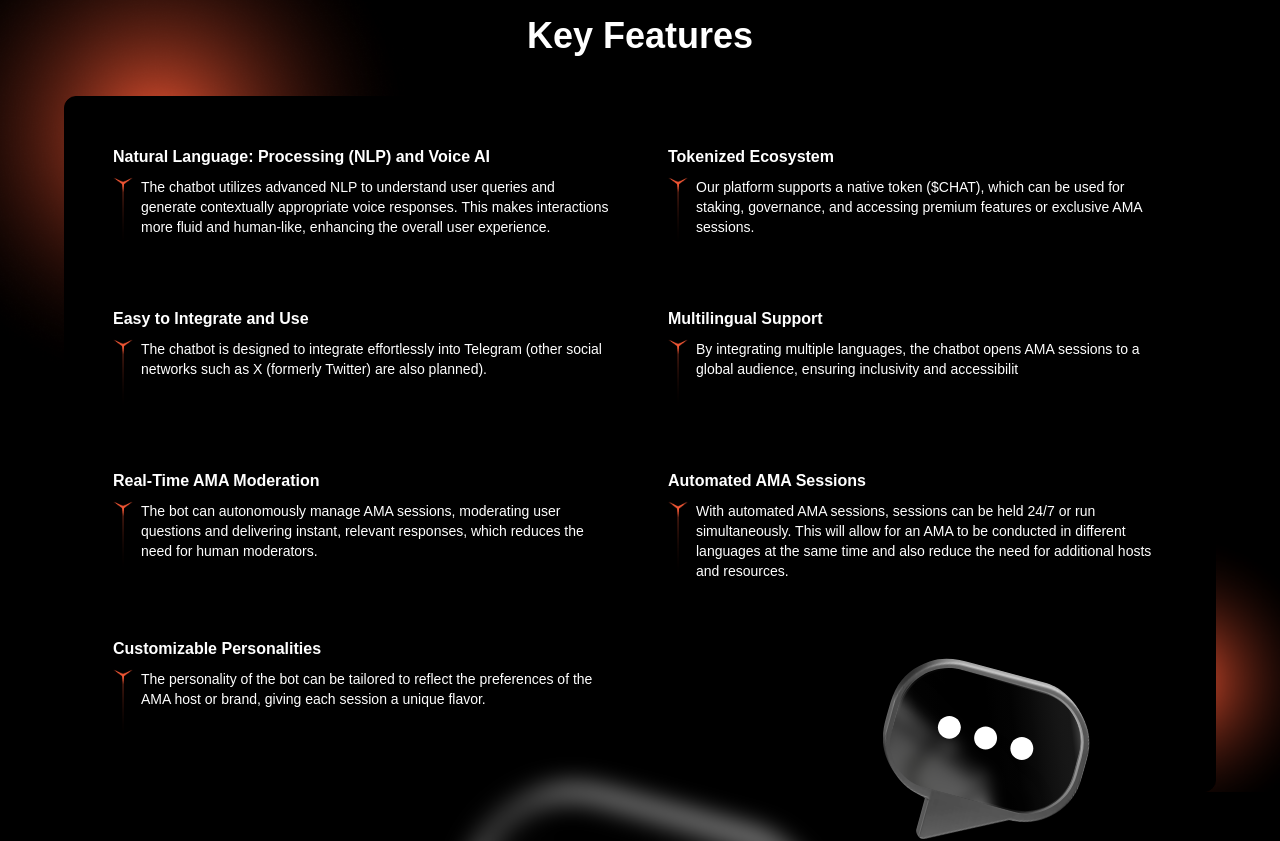
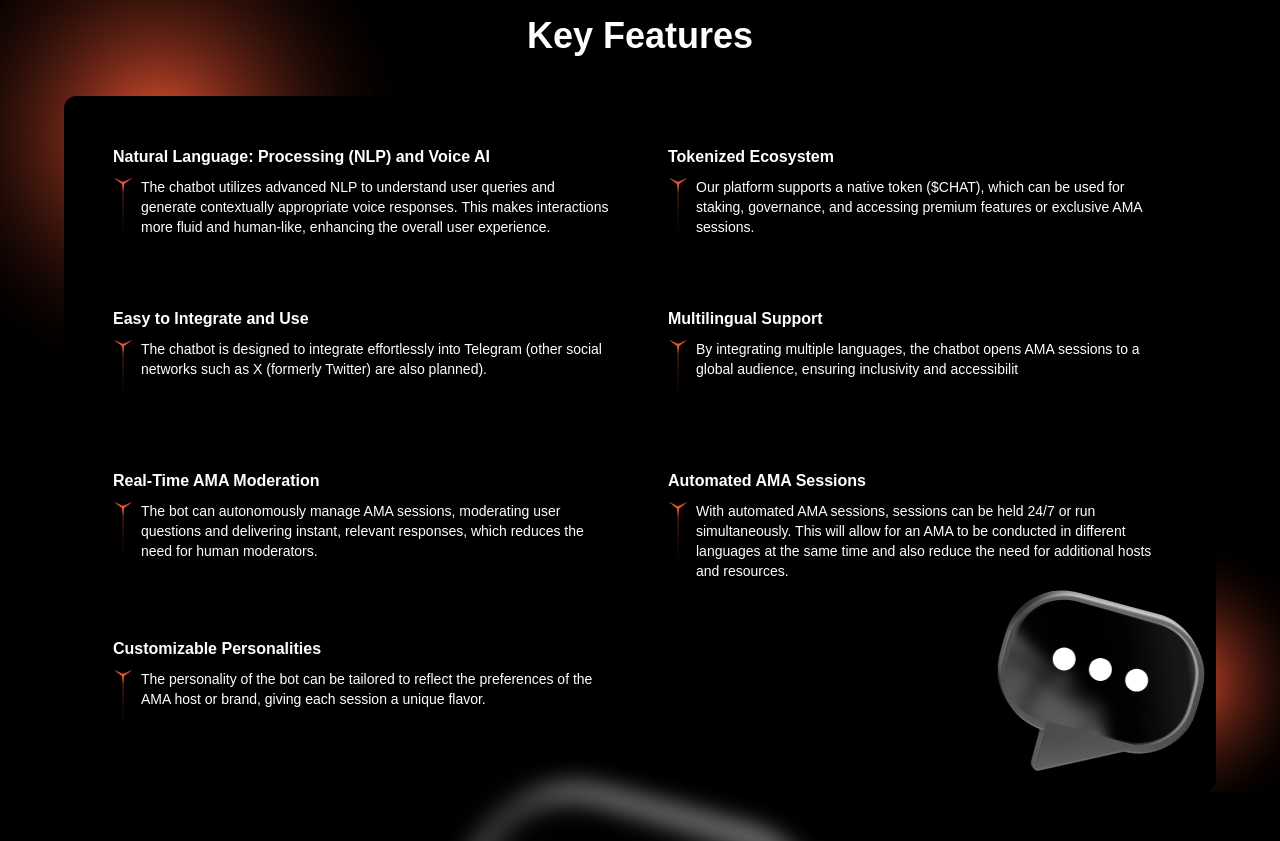
Before and after one commit to hoangcnttbkdn/chatter-box, a React (Vite) app: page / in a window 1280 px wide. Shown: the part 920-1761 px from the top of the page. Built offline with nearby package versions, Linux system fonts and the light colour scheme; a web font is replaced by a local one.

Commit message:
feat: animation section 2

```diff
--- /dev/null
+++ b/src/components/features/KeyFeature.tsx
@@ -0,0 +1,91 @@
+import * as radialSm from '../../assets/images/radial-red-sm.png';
+import * as radial from '../../assets/images/radial-red.png';
+import * as markIcon from '../../assets/images/mark-icon.png';
+import * as message from '../../assets/images/message.svg';
+
+function KeyFeature() {
+    interface Feature {
+        title: string;
+        content: string;
+    }
+
+    const features: Feature[] = [
+        {
+            title: 'Natural Language: Processing (NLP) and Voice AI',
+            content:
+                'The chatbot utilizes advanced NLP to understand user queries and generate contextually appropriate voice responses. This makes interactions more fluid and human-like, enhancing the overall user experience.',
+        },
+        {
+            title: 'Tokenized Ecosystem',
+            content:
+                'Our platform supports a native token ($CHAT), which can be used for staking, governance, and accessing premium features or exclusive AMA sessions.',
+        },
+        {
+            title: 'Easy to Integrate and Use',
+            content:
+                'The chatbot is designed to integrate effortlessly into Telegram (other social networks such as X (formerly Twitter) are also planned).',
+        },
+        {
+            title: ' Multilingual Support',
+            content:
+                'By integrating multiple languages, the chatbot  opens AMA sessions to a global audience, ensuring inclusivity and accessibilit',
+        },
+        {
+            title: 'Real-Time AMA Moderation',
+            content:
+                'The bot can autonomously manage AMA sessions, moderating user questions and delivering instant, relevant responses, which reduces the need for human moderators.',
+        },
+
+        {
+            title: 'Automated AMA Sessions',
+            content:
+                'With automated AMA sessions, sessions can be held 24/7 or run simultaneously. This will allow for an AMA to be conducted in different languages at the same time and also reduce the need for additional hosts and resources.',
+        },
+
+        {
+            title: 'Customizable Personalities',
+            content:
+                'The personality of the bot can be tailored to reflect the preferences of the AMA host or brand, giving each session a unique flavor.',
+        },
+    ];
+
+    return (
+        <>
+            <div className="absolute top-0 w-1/3 -translate-y-1/4 left-0">
+                <img src={radial.default} alt="" className="" />
+            </div>
+
+            <img
+                src={radialSm.default}
+                alt=""
+                className=" absolute bottom-0 right-0 w-1/5"
+            />
+            <div className="relative bg-black border-black  lg:max-w-6xl rounded-xl border p-4 md:p-8 mx-auto grid grid-cols-1 md:grid-cols-2 md:gap-6">
+                <img
+                    src={message.default}
+                    alt=""
+                    className=" moving-left-right absolute bottom-0 right-0 w-1/5 -translate-x-1/2  translate-y-1/3"
+                />
+                {features.map((feature, index) => (
+                    <div key={index} className="p-4 rounded-lg shadow-md">
+                        <h3 className="text-base font-bold mb-2">
+                            {feature.title}
+                        </h3>
+                        <div className="flex gap-2">
+                            <img
+                                src={markIcon.default}
+                                alt=""
+                                className="w-5"
+                            />
+                            <p className="font-light text-sm">
+                                {feature.content}
+                            </p>
+                        </div>
+                    </div>
+                ))}
+            </div>
+        </>
+    );
+}
+
+export default KeyFeature;
--- a/src/global.scss
+++ b/src/global.scss
@@ -128,3 +128,19 @@ body {
         transform: rotate3d(0, 0, 0, 0deg);
     }
 }
+
+@keyframes moveLeftRight {
+    0% {
+        transform: translateX(0);
+    }
+    50% {
+        transform: translateX(-50px); // Move left
+    }
+    100% {
+        transform: translateX(0); // Move back to the original position
+    }
+}
+
+.moving-left-right {
+    animation: moveLeftRight 3.5s ease-in-out infinite;
+}
--- a/src/pages/home/index.tsx
+++ b/src/pages/home/index.tsx
@@ -4,7 +4,6 @@ import Title from '../../components/ui/title';
 import * as benefitBg from '../../assets/images/benefit-bg.png';
 import * as redContent from '../../assets/images/content.png';
 import * as markIconSm from '../../assets/images/mark-icon-sm.png';
-import * as markIcon from '../../assets/images/mark-icon.png';
 import * as message from '../../assets/images/message.svg';
 import * as chart from '../../assets/images/page/chart.png';
 import * as circleBg from '../../assets/images/page/circle background.png';
@@ -13,62 +12,17 @@ import * as commentFrame2 from '../../assets/images/page/comment 2.png';
 import * as textIcon from '../../assets/images/page/icon text.png';
 import * as voiceIcon from '../../assets/images/page/icon voice.png';
 import * as logo from '../../assets/images/page/logo.png';
-import * as radialSm from '../../assets/images/radial-red-sm.png';
-import * as radial from '../../assets/images/radial-red.png';
+
 import * as threeGroup from '../../assets/images/three-group.png';
 import * as twoGroup from '../../assets/images/twogroup.png';
 
-import OfficalLink from '../../components/features/offical-link';
+import OfficalLink from '../../components/features/OfficalLink';
 import Roadmap from '../../components/features/roadmap';
 import './home.scss';
-import AboutUs from '../../components/features/about-us';
+import AboutUs from '../../components/features/AboutUs';
+import KeyFeature from '../../components/features/KeyFeature';
 
 function HomePage() {
-    interface Feature {
-        title: string;
-        content: string;
-    }
-
-    const features: Feature[] = [
-        {
-            title: 'Natural Language: Processing (NLP) and Voice AI',
-            content:
-                'The chatbot utilizes advanced NLP to understand user queries and generate contextually appropriate voice responses. This makes interactions more fluid and human-like, enhancing the overall user experience.',
-        },
-        {
-            title: 'Tokenized Ecosystem',
-            content:
-                'Our platform supports a native token ($CHAT), which can be used for staking, governance, and accessing premium features or exclusive AMA sessions.',
-        },
-        {
-            title: 'Easy to Integrate and Use',
-            content:
-                'The chatbot is designed to integrate effortlessly into Telegram (other social networks such as X (formerly Twitter) are also planned).',
-        },
-        {
-            title: ' Multilingual Support',
-            content:
-                'By integrating multiple languages, the chatbot  opens AMA sessions to a global audience, ensuring inclusivity and accessibilit',
-        },
-        {
-            title: 'Real-Time AMA Moderation',
-            content:
-                'The bot can autonomously manage AMA sessions, moderating user questions and delivering instant, relevant responses, which reduces the need for human moderators.',
-        },
-
-        {
-            title: 'Automated AMA Sessions',
-            content:
-                'With automated AMA sessions, sessions can be held 24/7 or run simultaneously. This will allow for an AMA to be conducted in different languages at the same time and also reduce the need for additional hosts and resources.',
-        },
-
-        {
-            title: 'Customizable Personalities',
-            content:
-                'The personality of the bot can be tailored to reflect the preferences of the AMA host or brand, giving each session a unique flavor.',
-        },
-    ];
-
     const problems: {
         title: string;
         description: string;
@@ -198,39 +152,7 @@ generated from the use of Chatter Box`,
                 title="Key Features"
                 customClassName="relative px-8"
             >
-                <div className="absolute top-0 w-1/3 -translate-y-1/4 left-0">
-                    <img src={radial.default} alt="" className="" />
-                </div>
-
-                <img
-                    src={radialSm.default}
-                    alt=""
-                    className=" absolute bottom-0 right-0 w-1/5"
-                />
-                <div className="relative bg-black border-black  lg:max-w-6xl rounded-xl border p-4 md:p-8 mx-auto grid grid-cols-1 md:grid-cols-2 md:gap-6">
-                    <img
-                        src={message.default}
-                        alt=""
-                        className=" absolute bottom-0 right-0 w-1/5 -translate-x-1/2  translate-y-1/3"
-                    />
-                    {features.map((feature, index) => (
-                        <div key={index} className="p-4 rounded-lg shadow-md">
-                            <h3 className="text-base font-bold mb-2">
-                                {feature.title}
-                            </h3>
-                            <div className="flex gap-2">
-                                <img
-                                    src={markIcon.default}
-                                    alt=""
-                                    className="w-5"
-                                />
-                                <p className="font-light text-sm">
-                                    {feature.content}
-                                </p>
-                            </div>
-                        </div>
-                    ))}
-                </div>
+                <KeyFeature></KeyFeature>
             </Section>
 
             <Section
```
Also changed, not shown: src/components/features/AboutUs.tsx (renamed from src/components/features/about-us.tsx), src/components/features/OfficalLink.tsx (renamed from src/components/features/offical-link.tsx).
